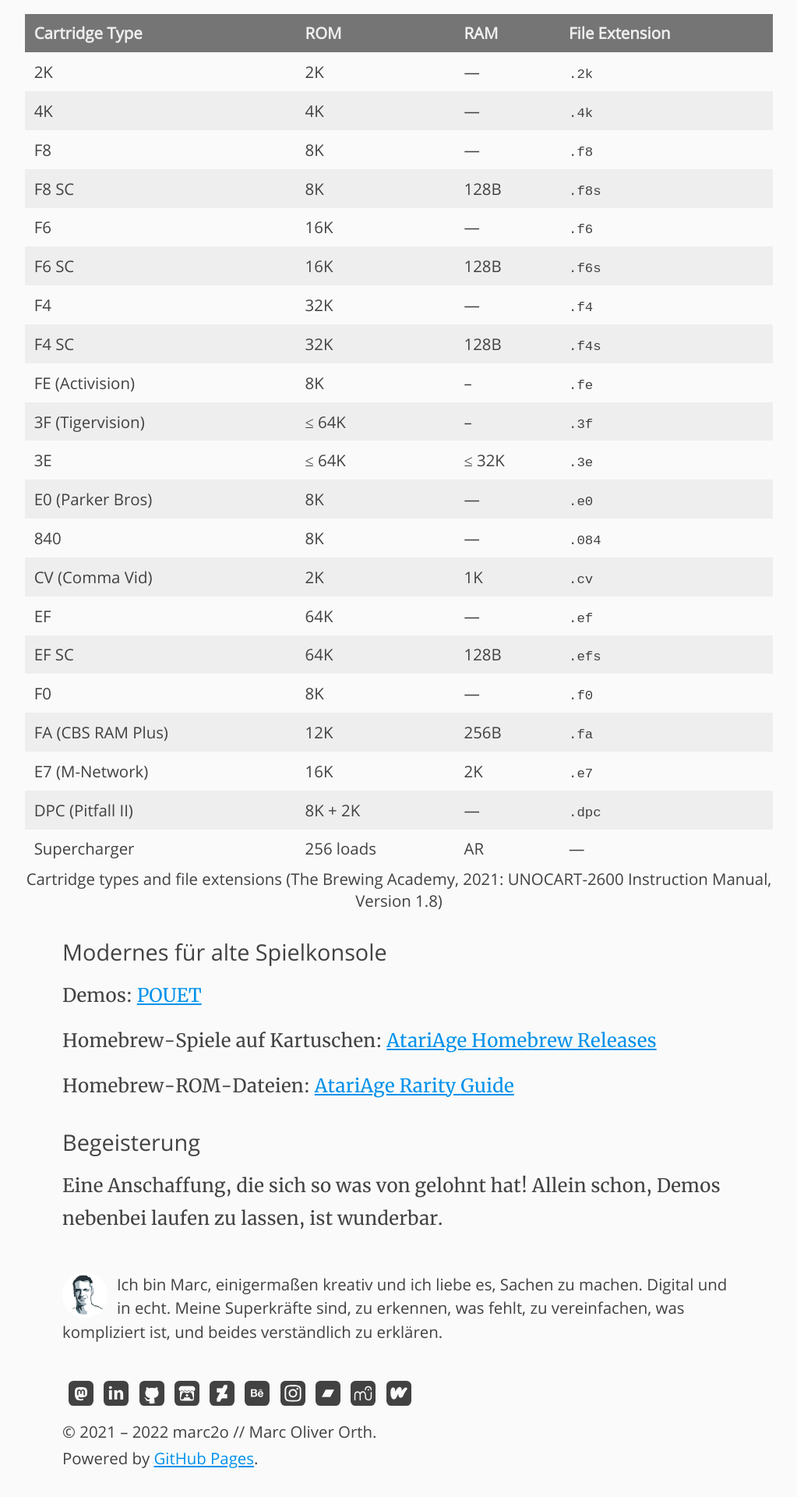
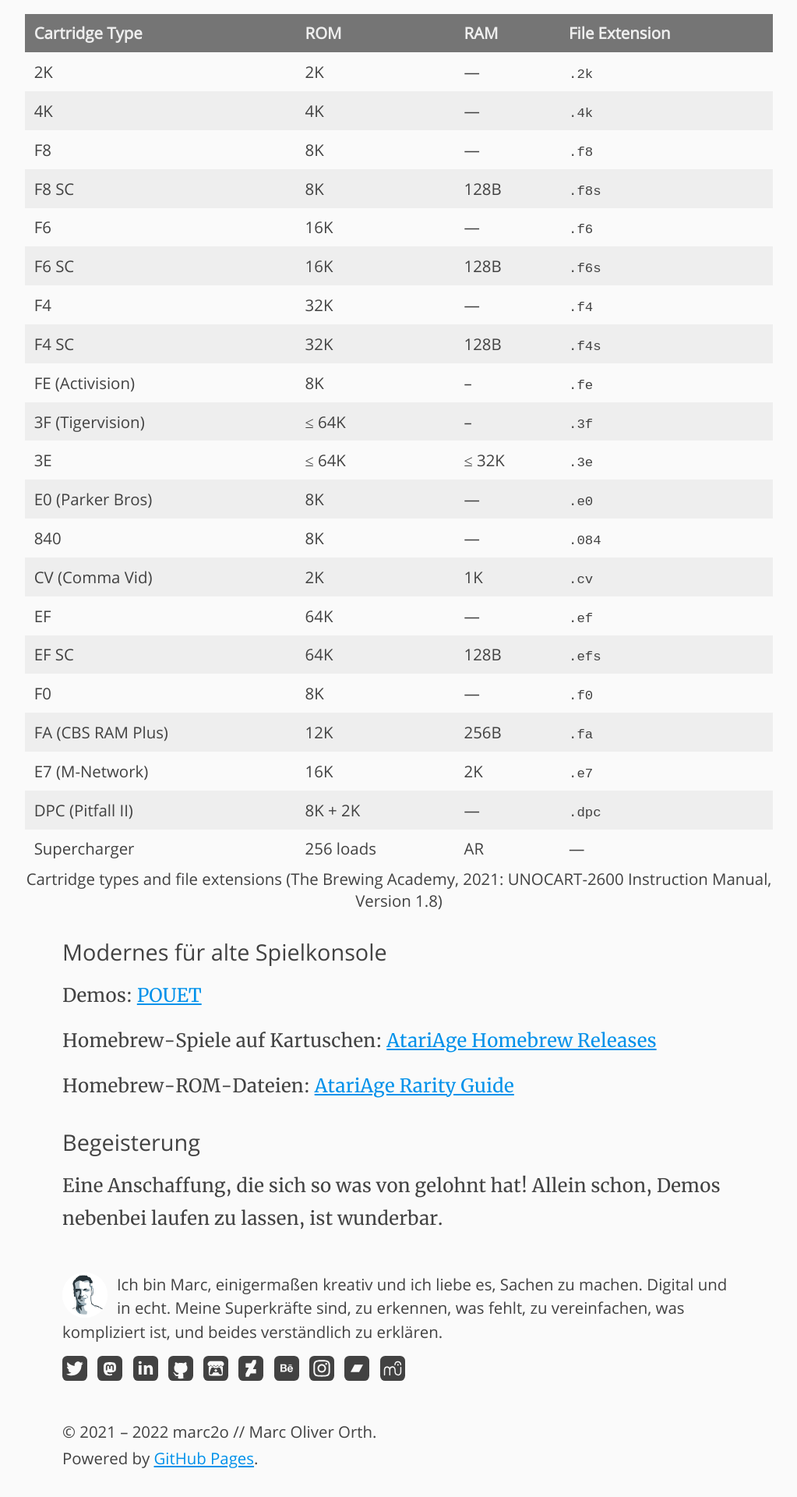
Before and after one commit to marc2o/marc2o.github.io, a Jekyll site: the page built from _posts/2021-07-16-UNOCART-2600.md, in a window 1280 px wide. Shown: the part 2484-4404 px from the top of the page at 78% size, without its empty margins (128-1151 px from the left). Built offline with Jekyll 4.4.1, drawn with Linux system fonts in a browser that asks for light colours.

Commit message:
Update article.css

```diff
--- a/assets/css/article.css
+++ b/assets/css/article.css
@@ -424,12 +424,12 @@
     padding: 0;
 }
 
-ul.follow li:not(:first-child) {
+ul.follow>li:not(:last-child) {
     display: inline-block;
     vertical-align: bottom;
     text-align: center;
     padding: 0;
-    margin: 0 0 0 .5rem;
+    margin: 0 .5rem 0 0;
     border-radius: 20%;
     background: var(--text-color);
     cursor: pointer;
```
